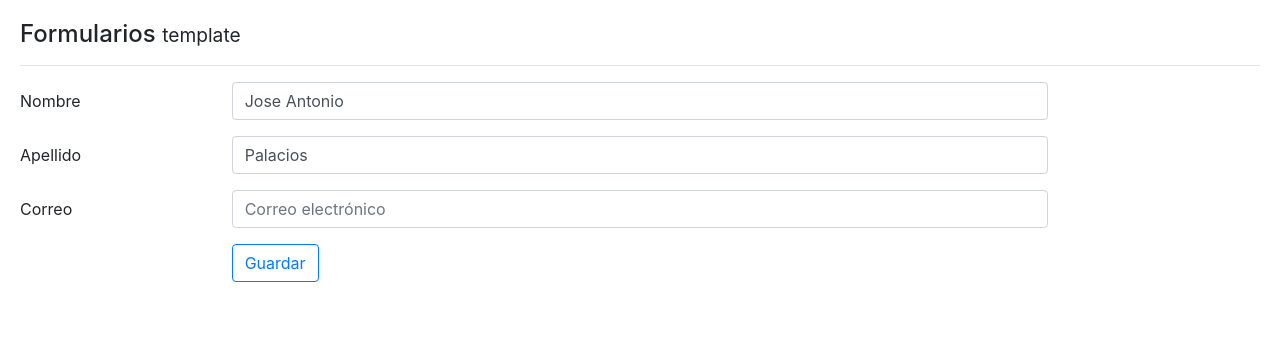
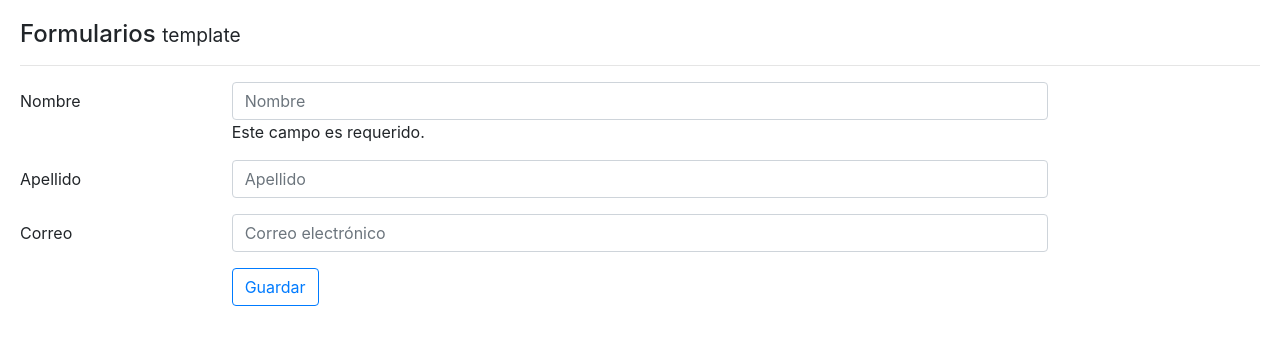
Before and after one commit to JoseAntpr/angularForms, an Angular app: page / in a window 1280 px wide. Shown: the top 344 px of the page. Built offline with nearby package versions, Linux system fonts and the light colour scheme.

Commit message:
Validaciones independientes y cambio de estilo

```diff
--- a/src/app/components/template/template.component.html
+++ b/src/app/components/template/template.component.html
@@ -13,7 +13,11 @@
                placeholder="Nombre"
                name="nombre"
                [(ngModel)]="usuario.nombre"
-               required>
+               required
+               #nombre="ngModel">
+        <div *ngIf="nombre.errors?.required">
+          Este campo es requerido.
+        </div>
       </div>
     </div>
 
@@ -40,7 +44,9 @@
              type="email"
              placeholder="Correo electrónico"
              name="correo"
-             [(ngModel)]="usuario.correo">
+             [(ngModel)]="usuario.correo"
+             required
+             pattern="[a-z0-9._%+-]+@[a-z0-9.-]+\.[a-z]{2,3}$">
     </div>
   </div>
 
--- a/src/app/components/template/template.component.ts
+++ b/src/app/components/template/template.component.ts
@@ -4,15 +4,19 @@
 @Component({
   selector: 'app-template',
   templateUrl: './template.component.html',
-  styles: []
+  styles: [`
+    .ng-invalid.ng-touched:not(form) {
+      border: 1px solid red;
+    }
+  `]
 })
 export class TemplateComponent {
 
   constructor() { }
   usuario: Object = {
-    nombre: "Jose Antonio",
-    apellido: "Palacios",
-    correo: ""
+    nombre: null,
+    apellido: null,
+    correo: null
   }
 
   ngOnInit() {
```
